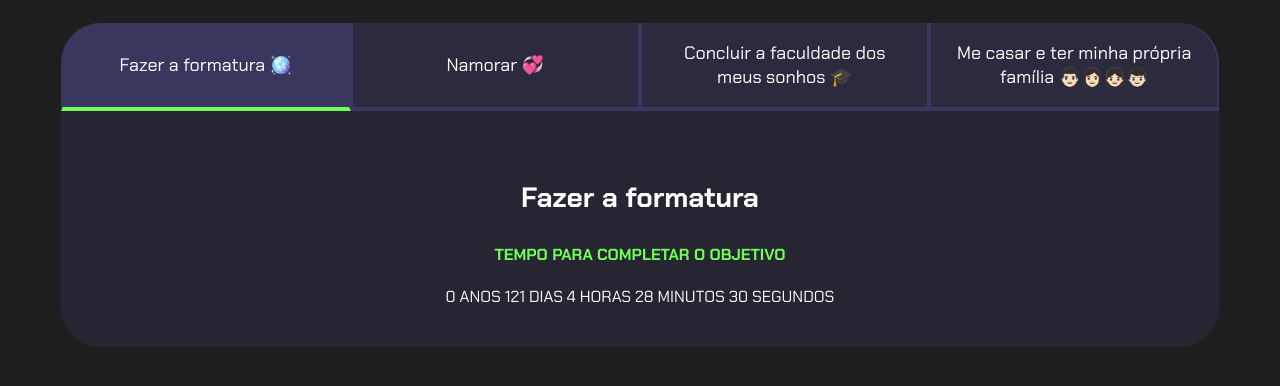
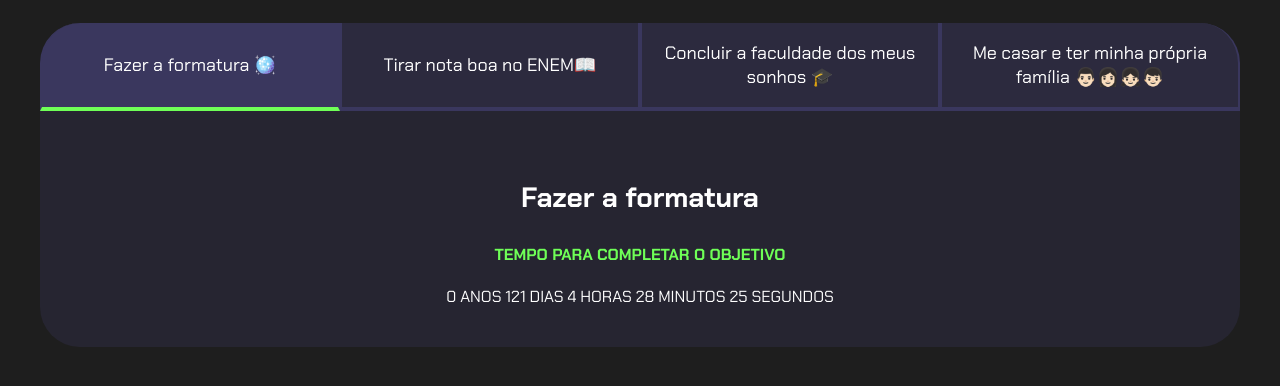
Before and after one commit to mandinha007/cronometro2k25, a plain HTML site: page js-projeto-de-vida-codigo-base/js-projeto-de-vida-codigo-base/index.html in a window 1280 px wide. Shown: the part 80-466 px from the top of the page. Drawn offline with Linux system fonts and the light colour scheme.

Commit message:
Add files via upload

```diff
--- a/js-projeto-de-vida-codigo-base/js-projeto-de-vida-codigo-base/index.html
+++ b/js-projeto-de-vida-codigo-base/js-projeto-de-vida-codigo-base/index.html
@@ -14,7 +14,7 @@
         <div class="conteudo">
         <div class="botoes">
             <button class="botao ativo">Fazer a formatura 🪩</button>
-            <button class="botao">Namorar 💞</button>
+            <button class="botao">Tirar nota boa no ENEM📖</button>
             <button class="botao">Concluir a faculdade dos meus sonhos 🎓</button>
             <button class="botao">Me casar e ter minha própria família 👨🏻‍👩🏻‍👧🏻‍👦🏻</button>
         </div>
@@ -25,7 +25,7 @@
         <div class="contador"></div>
          </div>
             <div class="aba-conteudo">
-        <h3 class="aba-conteudo-titulo-principal">Namorar</h3>
+        <h3 class="aba-conteudo-titulo-principal">Tirar nota boa no ENEM</h3>
         <h4 class="aba-conteudo-titulo-secundario">tempo para completar o objetivo</h4>
         <div class="contador"></div>
          </div>
--- a/js-projeto-de-vida-codigo-base/js-projeto-de-vida-codigo-base/main.js
+++ b/js-projeto-de-vida-codigo-base/js-projeto-de-vida-codigo-base/main.js
@@ -19,12 +19,23 @@ const contadores = document.querySelectorAll(".contador");
 
 const tempoObjetivo1 = new Date("2025-12-12T00:00:00");
 contadores[0].textContent = calculaTempo(tempoObjetivo1);
-const tempoObjetivo2 = new Date("2025-12-31T00:00:00");
+const tempoObjetivo2 = new Date("2026-01-13T00:00:00");
 contadores[1].textContent = calculaTempo(tempoObjetivo2);
 const tempoObjetivo3 = new Date("2030-12-31T00:00:00");
 contadores[2].textContent = calculaTempo(tempoObjetivo3);
 const tempoObjetivo4 = new Date("2035-05-26T00:00:00");
 contadores[3].textContent = calculaTempo(tempoObjetivo4);
+
+const tempos = [tempoObjetivo1, tempoObjetivo2, tempoObjetivo3, tempoObjetivo4];
+
+function atualizaCronometro(){
+    for (let i=0; i<contadores.length;i++){
+        contadores[i].textContent = calculaTempo(tempos[i]);
+    }
+}
+
+atualizaCronometro();
+setInterval(atualizaCronometro, 1000);
 
 function calculaTempo(tempoObjetivo){
 let tempoAtual = new Date();
```
